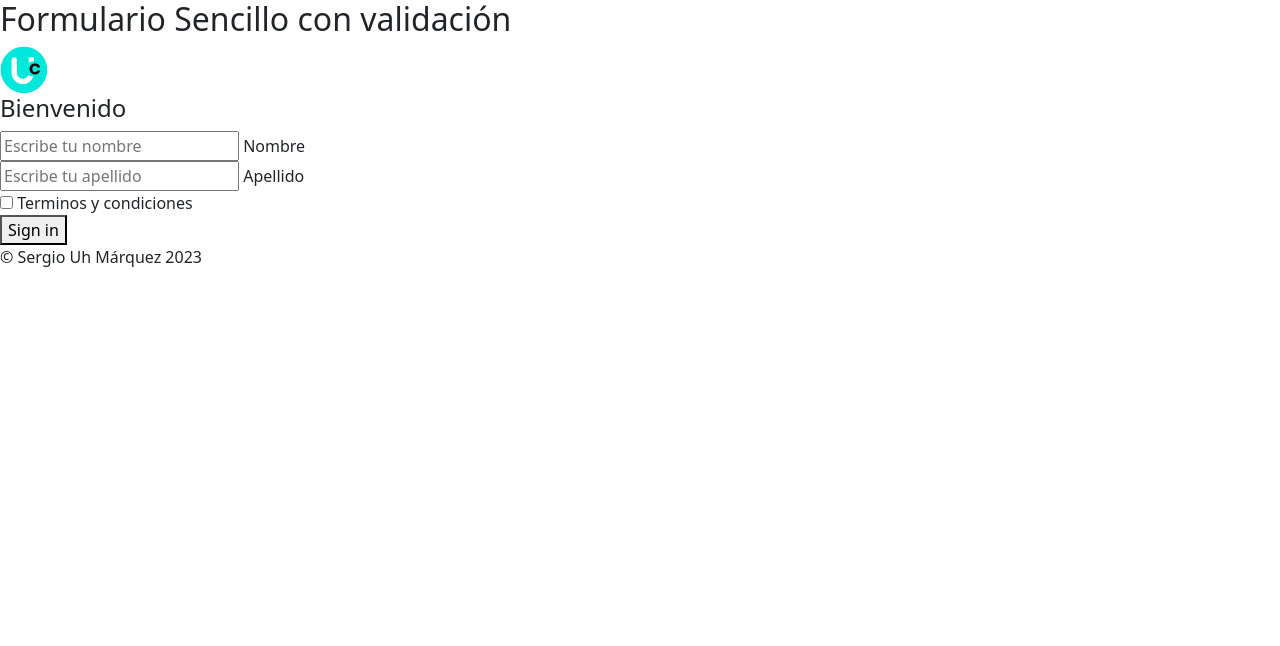
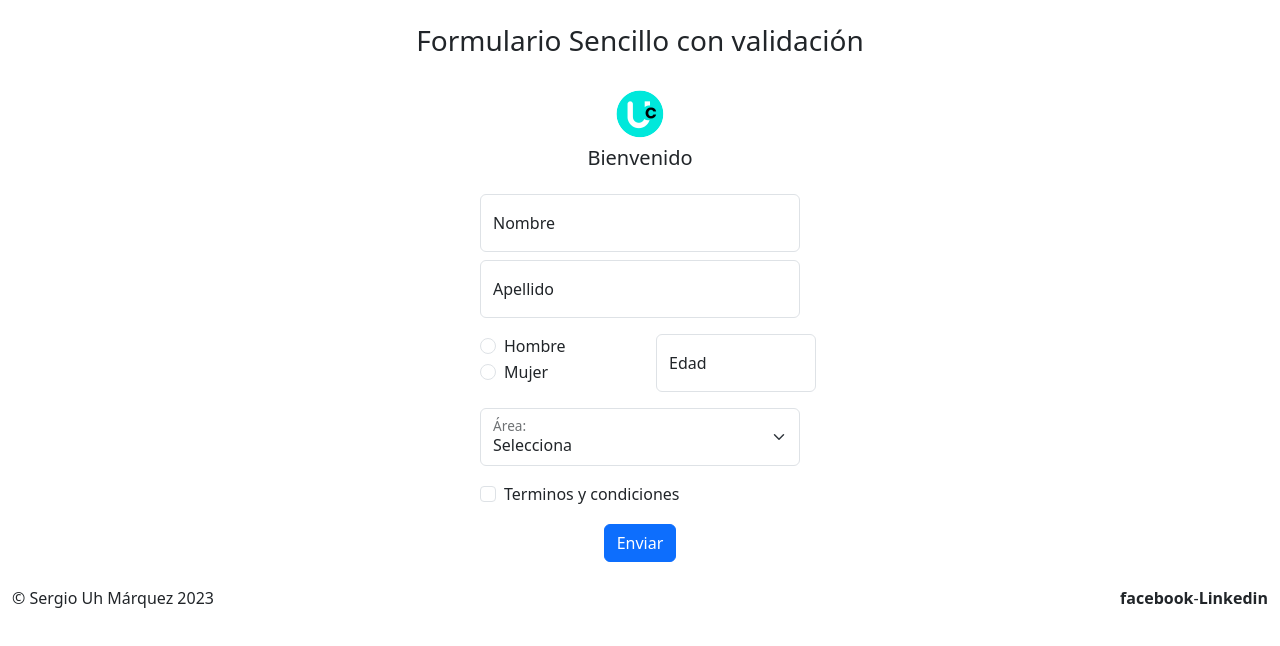
Before and after one commit to Imsergio/Proyecto3-Formulario, a plain HTML site: page index.html in a window 1280 px wide. Drawn offline with nearby package versions, Linux system fonts and the light colour scheme; files that its build step writes are made by us from their sources.

Commit message:
Agregando estilos CSS

```diff
--- a/index.html
+++ b/index.html
@@ -11,43 +11,106 @@
   <link href="https://cdn.jsdelivr.net/npm/bootstrap@5.3.2/dist/css/bootstrap.min.css" rel="stylesheet"
     integrity="sha384-T3c6CoIi6uLrA9TneNEoa7RxnatzjcDSCmG1MXxSR1GAsXEV/Dwwykc2MPK8M2HN" crossorigin="anonymous">
   <!-- Estilos personalizados -->
-  <link href="css/style.css" rel="stylesheet">
+  <link href="style.css" rel="stylesheet">
 </head>
 <body>
-  <header>
-    <h2>Formulario Sencillo con validación</h2>
+  <header class="container text-center">
+    <h3 class="fw-normal py-4">Formulario Sencillo con validación</h3>
   </header>
-  <main>
-    <form >
-      <img src="images/logoUcamp.png" alt="Logo Ucamp ">
-      <h4>Bienvenido</h4>
-      <div>
-        <div>
-          <input type="text"  id="name" placeholder="Escribe tu nombre">
-          <label for="name">Nombre</label>
+  <main class="container d-flex flex-column">
+    <div class="content d-flex flex-column">
+      <form class="validacion d-flex flex-column gap-3" novalidate>
+        <div class="logo">
+          <img class="mb-2" src="images/logoUcamp.png" alt="Logo Ucamp ">
+          <h5 class="mb-2 fw-normal">Bienvenido</h5>
+        </div>
+          <div class="d-flex flex-column gap-2">
+            <!-- Names -->
+            <div class=" form-floating">
+              <input type="text" class="form-control" id="nombre" placeholder="Escribe tu nombre" required>
+              <label for="nombre">Nombre</label>
+            </div>
+            <div class=" form-floating">
+              <input type="text" class="form-control" id="apellido" placeholder="Escribe tu apellido" required>
+              <label for="apellido">Apellido</label>
+              <div class="invalid-feedback">
+                Porfavor, completa ambos campos
+              </div>
+              <div class="valid-feedback">
+                Excelente!
+              </div>
+            </div>
+          </div>
+          <!-- Radios -->
+          <div class=" d-flex justify-content-between gap-3">
+            <div class="col-md-6">
+              <div class="form-check text-start">
+                <input class="form-check-input" type="radio" name="radio1" id="radio1" required>
+                <label class="form-check-label" for="radio1">
+                  Hombre
+                </label>
+              </div>
+              <div class="form-check text-start">
+                <input class="form-check-input" type="radio" name="radio1" id="radio2" required>
+                <label class="form-check-label" for="radio2">
+                  Mujer
+                </label>
+              </div>
+            </div>
+            <div class="col-md-6">
+              <div class="form-floating">
+                <input type="number" class="form-control" id="edad" placeholder="Ingresa tu edad" required>
+                <label for="edad">Edad</label>
+                <div class="invalid-feedback">
+                  Porfavor, ingresa tu edad
+                </div>
+                <div class="valid-feedback">
+                  Cool!!
+                </div>
+              </div>
+            </div>
+          </div>
+          <div class=" form-floating">
+            <select class="form-select" id="validationCustom04" required>
+              <option selected disabled value="">Selecciona</option>
+              <option value="1">Frontend</option>
+              <option value="2">Backend</option>
+              <option value="3">Fullstack</option>
+            </select>
+            <label for="floatingSelect">Área:</label>
+            <div class="invalid-feedback">
+              Please select a valid state.
+            </div>
           </div>
           <div>
-          <input type="text"  id="apellido" placeholder="Escribe tu apellido">
-          <label for="apellido">Apellido</label>
-        </div>
-
-        <div>
-          <input type="checkbox" value="terminos" id="checkbox">
-          <label for="checkbox">
+            <div class=" form-check text-start">
+              <input class="form-check-input" type="checkbox" value="terminos" id="check1" required>
+              <label class="form-check-label" for="check1">
                 Terminos y condiciones
               </label>
             </div>
-        <button type="submit">Sign in</button>
+          </div>
+          <div>
+            <button class=" btn btn-primary" type="submit">Enviar</button>
           </div>
         </form>
+    </div>
   </main>
-  <footer>
-    <p >&copy; <label>Sergio Uh Márquez </label> 2023</p>
+  <footer class="container-fluid pt-4">
+    <div class="d-flex flex-wrap">
+      <p>&copy; Sergio Uh Márquez 2023</p>
+      <div class="d-flex ">
+        <b>facebook</b>-
+        <b>Linkedin</b>
+      </div>
+    </div>
+
   </footer>
   <!-- Javascript bootstrap -->
   <script src="https://cdn.jsdelivr.net/npm/bootstrap@5.3.2/dist/js/bootstrap.bundle.min.js"
     integrity="sha384-C6RzsynM9kWDrMNeT87bh95OGNyZPhcTNXj1NW7RuBCsyN/o0jlpcV8Qyq46cDfL"
     crossorigin="anonymous"></script>
+  <script src="main.js"></script>
 </body>
 
 </html>
--- a/style.css
+++ b/style.css
@@ -0,0 +1,14 @@
+.content {
+  align-items: center;
+}
+
+form {
+  text-align: center;
+  max-width: 320px;
+  width: 100%;
+}
+
+.form-field,
+footer div {
+  justify-content: space-between;
+}
```
Lines whose indentation alone changed are shown as unchanged.
